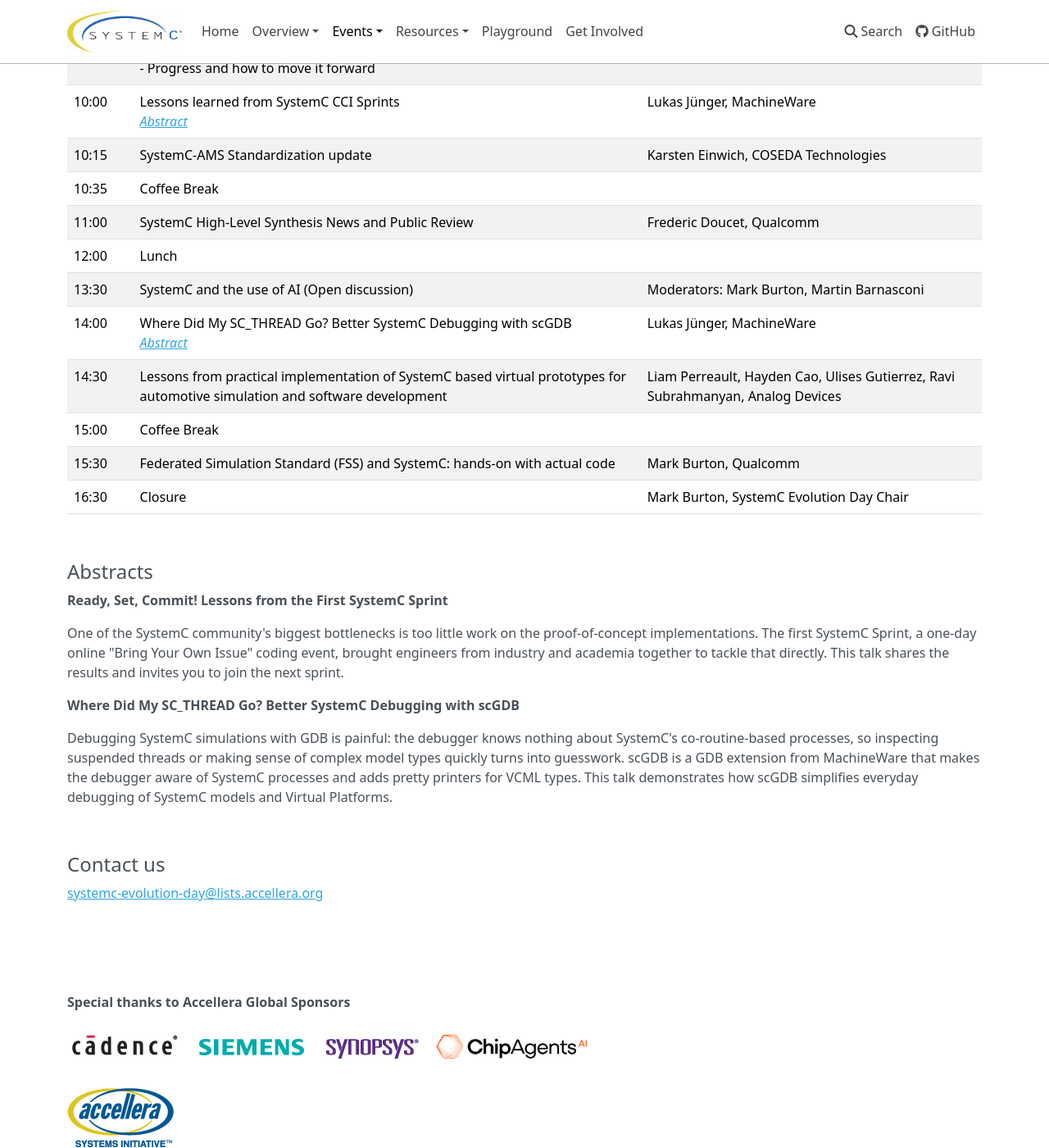
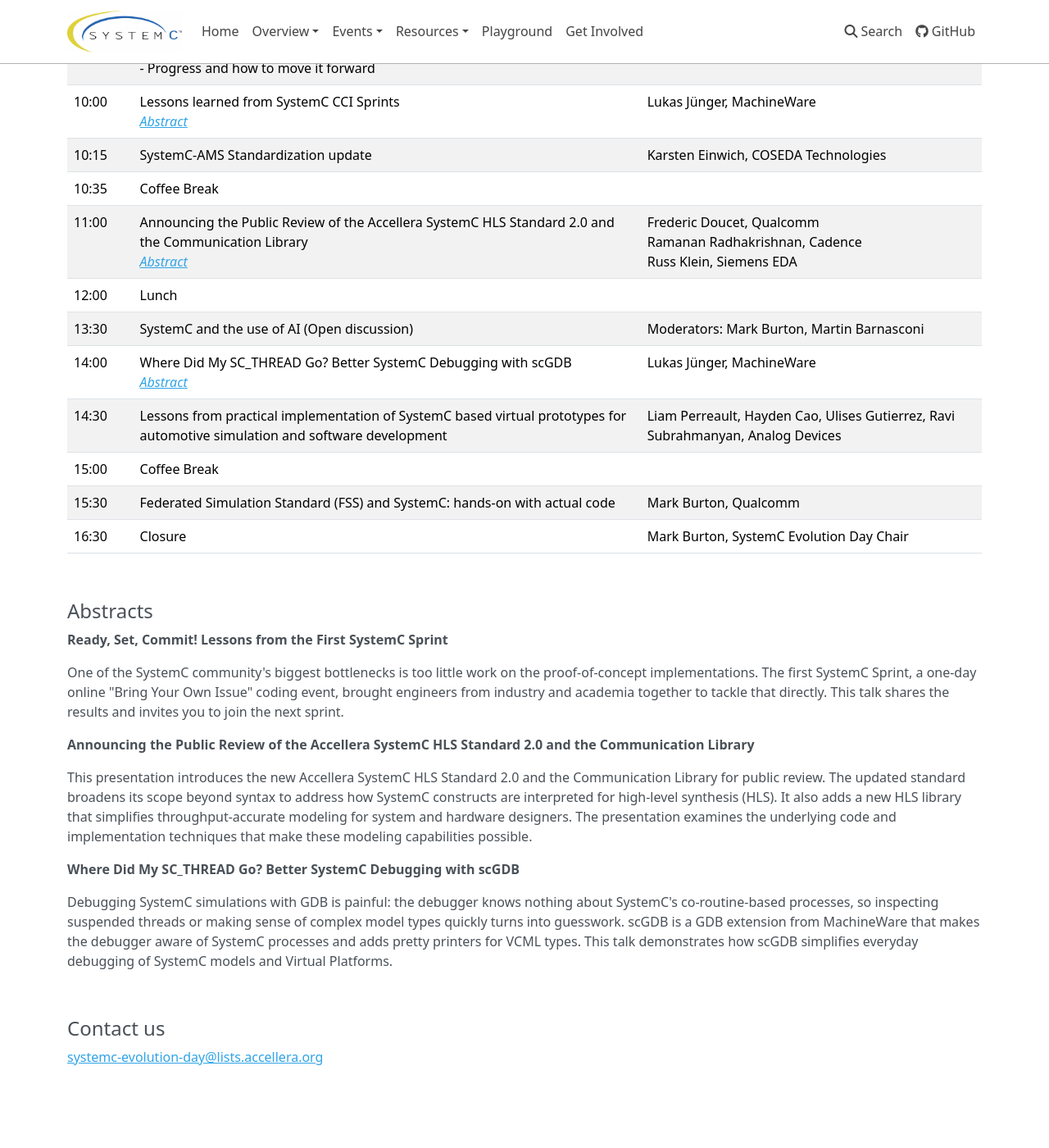
Before and after one commit to accellera-official/systemc.org, an MkDocs documentation site: the page built from docs/events/sced2026.md, in a window 1280 px wide and 1400 px high, scrolled down 927 px. Shown: the whole window at 82% size. Built offline with MkDocs 1.6.1, drawn with Linux system fonts in a browser that asks for light colours; nearby versions of some CDN libraries.

Commit message:
sced update

```diff
--- a/docs/events/sced2026.md
+++ b/docs/events/sced2026.md
@@ -34,13 +34,13 @@ Location: Holiday Inn Munich City Centre, Hochstrasse 3, 81669 Munich, Germany<b
 | 9:00 | Registration & Coffee | |
 | 9:25 | Introduction | Mark Burton, SystemC Evolution Day Chair |
 | 9:30 | SystemC 4.0 standardization:<br>- Working group status<br>- Progress and how to move it forward | Laurent Maillet-Contoz |
-| 10:00 | Lessons learned from SystemC CCI Sprints<br>*[Abstract](#ready-set-commit-lessons-from-the-first-systemc-sprint)* | Lukas Jünger, MachineWare |
+| 10:00 | Lessons learned from SystemC CCI Sprints<br>*[Abstract](#ready)* | Lukas Jünger, MachineWare |
 | 10:15 | SystemC-AMS Standardization update | Karsten Einwich, COSEDA Technologies |
 | 10:35 | Coffee Break | |
-| 11:00 | SystemC High-Level Synthesis News and Public Review | Frederic Doucet, Qualcomm |
+| 11:00 | Announcing the Public Review of the Accellera SystemC HLS Standard 2.0 and the Communication Library<br>*[Abstract](#hls)*  | Frederic Doucet, Qualcomm<br>Ramanan Radhakrishnan, Cadence<br>Russ Klein, Siemens EDA |
 | 12:00 | Lunch | |
 | 13:30 | SystemC and the use of AI (Open discussion) | Moderators: Mark Burton, Martin Barnasconi |
-| 14:00 | Where Did My SC_THREAD Go? Better SystemC Debugging with scGDB<br>*[Abstract](#where-did-my-sc_thread-go-better-systemc-debugging-with-scgdb)* | Lukas Jünger, MachineWare |
+| 14:00 | Where Did My SC_THREAD Go? Better SystemC Debugging with scGDB<br>*[Abstract](#debug)* | Lukas Jünger, MachineWare |
 | 14:30 | Lessons from practical implementation of SystemC based virtual prototypes for automotive simulation and software development | Liam Perreault, Hayden Cao, Ulises Gutierrez, Ravi Subrahmanyan, Analog Devices |
 | 15:00 | Coffee Break | |
 | 15:30 | Federated Simulation Standard (FSS) and SystemC: hands-on with actual code | Mark Burton, Qualcomm |
@@ -50,10 +50,17 @@ Location: Holiday Inn Munich City Centre, Hochstrasse 3, 81669 Munich, Germany<b
 ## Abstracts
 
 **Ready, Set, Commit! Lessons from the First SystemC Sprint**
+<span id="ready"><span>
 
 One of the SystemC community's biggest bottlenecks is too little work on the proof-of-concept implementations. The first SystemC Sprint, a one-day online "Bring Your Own Issue" coding event, brought engineers from industry and academia together to tackle that directly. This talk shares the results and invites you to join the next sprint.
 
+**Announcing the Public Review of the Accellera SystemC HLS Standard 2.0 and the Communication Library**
+<span id="hls"><span>
+
+This presentation introduces the new Accellera SystemC HLS Standard 2.0 and the Communication Library for public review. The updated standard broadens its scope beyond syntax to address how SystemC constructs are interpreted for high-level synthesis (HLS). It also adds a new HLS library that simplifies throughput-accurate modeling for system and hardware designers. The presentation examines the underlying code and implementation techniques that make these modeling capabilities possible.
+
 **Where Did My SC_THREAD Go? Better SystemC Debugging with scGDB**
+<span id="debug"><span>
 
 Debugging SystemC simulations with GDB is painful: the debugger knows nothing about SystemC's co-routine-based processes, so inspecting suspended threads or making sense of complex model types quickly turns into guesswork. scGDB is a GDB extension from MachineWare that makes the debugger aware of SystemC processes and adds pretty printers for VCML types. This talk demonstrates how scGDB simplifies everyday debugging of SystemC models and Virtual Platforms.
 
```
